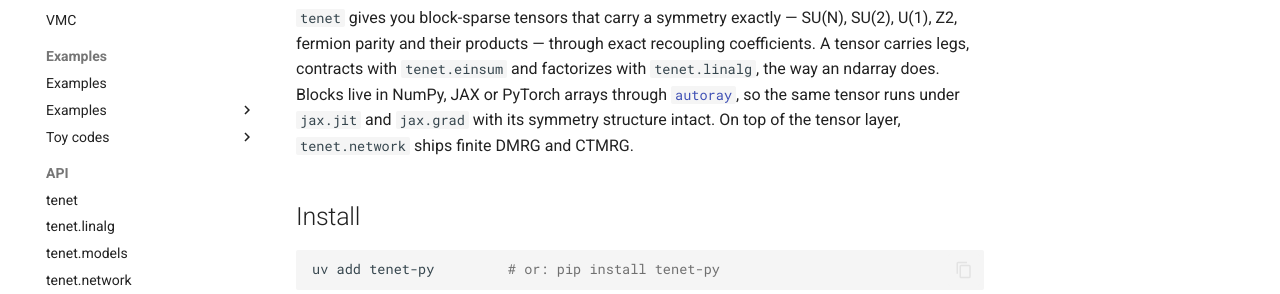
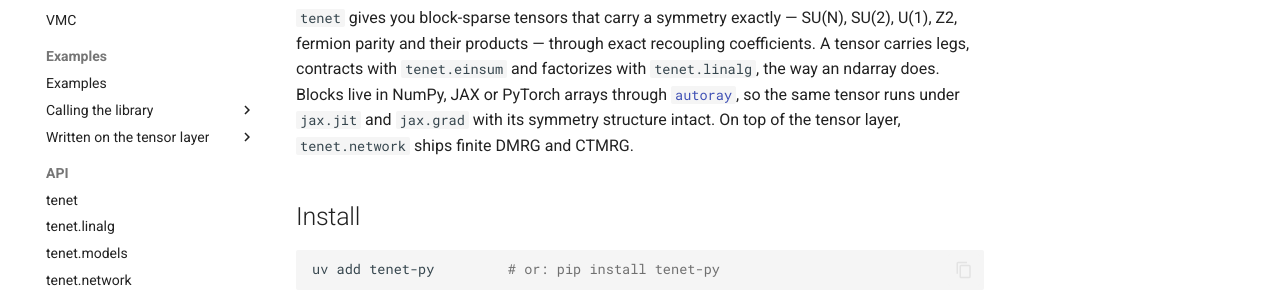
Before and after one commit to Ryo-wtnb11/TeNeT-py, an MkDocs documentation site: the page built from docs/index.md, in a window 1280 px wide. Shown: the part 593-887 px from the top of the page. Built offline with MkDocs 1.6.1 and Material for MkDocs 9.7.7, drawn with Linux system fonts in a browser that asks for light colours; comment, search, counter and statistics services are not loaded.

Commit message:
docs: nav groups named for what they are — Calling the library / Written on the tensor layer

```diff
--- a/mkdocs.yml
+++ b/mkdocs.yml
@@ -44,21 +44,21 @@ nav:
       - VMC: tutorials/vmc.md
   - Examples:
       - examples/index.md
-      - Examples:
+      - Calling the library:
           - Heisenberg, U(1): examples/heisenberg.md
           - Heisenberg, U(1) walkthrough: examples/heisenberg-walkthrough.md
           - Heisenberg, SU(2): examples/su2-heisenberg.md
           - 2D Ising CTMRG: examples/ising2d.md
-      - Toy codes:
-          - Toy MPS: examples/toy-mps.md
-          - Toy model: examples/toy-model.md
-          - Toy TEBD: examples/toy-tebd.md
-          - Toy DMRG: examples/toy-dmrg.md
-          - Toy Lanczos: examples/toy-lanczos.md
-          - Toy exact: examples/toy-exact.md
-          - Toy Ising: examples/toy-ising.md
-          - Toy CTMRG: examples/toy-ctmrg.md
-          - Toy VMC on an MPS: examples/toy-vmc-mps.md
+      - Written on the tensor layer:
+          - MPS: examples/toy-mps.md
+          - Model: examples/toy-model.md
+          - TEBD: examples/toy-tebd.md
+          - DMRG: examples/toy-dmrg.md
+          - Lanczos: examples/toy-lanczos.md
+          - Exact diagonalization: examples/toy-exact.md
+          - Ising: examples/toy-ising.md
+          - CTMRG: examples/toy-ctmrg.md
+          - VMC on an MPS: examples/toy-vmc-mps.md
   - API:
       - tenet: api/tenet.md
       - tenet.linalg: api/linalg.md
```
